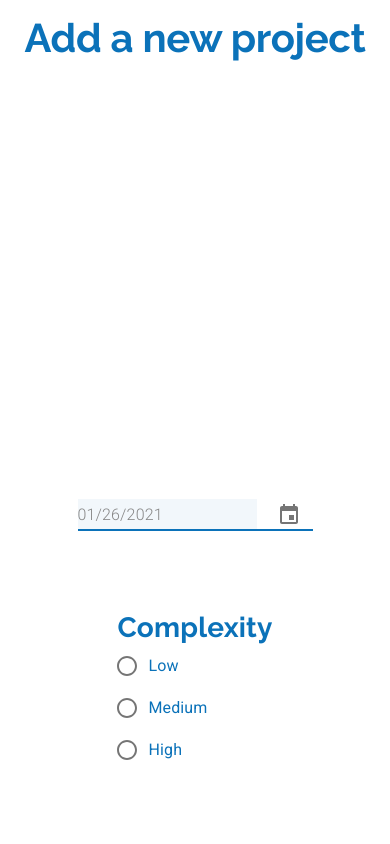
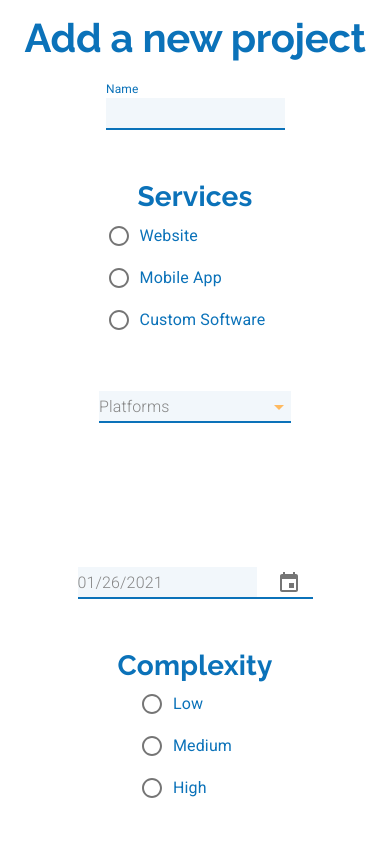
Before and after one commit to mohamed-Githu/arc-manager.react-material, a React (Create React App) app: page / in a window 390 px wide. Both pictures are taken after a click on the icon 385 px from the left and 200 px from the top of the page. Shown: the top 844 px of the page. Built offline with nearby package versions, Linux system fonts and the light colour scheme.

Commit message:
Added the styles to make the modal responsive on all screen sizes

```diff
--- a/src/components/ui/add-modal/add-modal.component.jsx
+++ b/src/components/ui/add-modal/add-modal.component.jsx
@@ -13,12 +13,16 @@ import {
   Select,
   MenuItem,
   Button,
+  useTheme,
+  useMediaQuery,
 } from "@material-ui/core";
 import { KeyboardDatePicker } from "@material-ui/pickers";
 import { format } from "date-fns";
 
 const AddModal = ({ addRow, rows, ...modalProps }) => {
   const classes = useStyles();
+  const theme = useTheme();
+  const matchesSM = useMediaQuery(theme.breakpoints.down("sm"));
 
   const [date, handleDateChange] = useState(new Date());
   const [input, setInput] = useState({
@@ -90,7 +94,7 @@ const AddModal = ({ addRow, rows, ...modalProps }) => {
           </Grid>
           <Grid item container>
             <Grid item container justify="space-between">
-              <Grid item container direction="column" sm>
+              <Grid item container sm className={classes.column1}>
                 <Grid item>
                   <TextField
                     id="name"
@@ -139,7 +143,7 @@ const AddModal = ({ addRow, rows, ...modalProps }) => {
                       />
                     </RadioGroup>
                   </Grid>
-                  <Grid item style={{ marginTop: "5em" }}>
+                  <Grid item className={classes.selectContainer}>
                     <Select
                       labelId="platforms"
                       id="platforms"
@@ -210,7 +214,13 @@ const AddModal = ({ addRow, rows, ...modalProps }) => {
                   </Grid>
                 </Grid>
               </Grid>
-              <Grid item container direction="column" alignItems="flex-end" sm>
+              <Grid
+                item
+                container
+                direction="column"
+                alignItems={matchesSM ? "center" : "flex-end"}
+                sm
+              >
                 <Grid item>
                   <TextField
                     InputProps={{
@@ -262,7 +272,7 @@ const AddModal = ({ addRow, rows, ...modalProps }) => {
                         />
                       </RadioGroup>
                     </Grid>
-                    <Grid item style={{ marginTop: "5em" }}>
+                    <Grid item className={classes.selectContainer}>
                       <Select
                         labelId="features"
                         id="features"
@@ -294,7 +304,10 @@ const AddModal = ({ addRow, rows, ...modalProps }) => {
                   onClick={submitProject}
                   disabled={
                     !(service === "Website"
-                      ? name.length && total.length && features.length && !exicts
+                      ? name.length &&
+                        total.length &&
+                        features.length &&
+                        !exicts
                       : name.length &&
                         total.length &&
                         features.length &&
--- a/src/components/ui/add-modal/add-modal.styles.jsx
+++ b/src/components/ui/add-modal/add-modal.styles.jsx
@@ -28,19 +28,13 @@ const useStyles = makeStyles((theme) => ({
     "&:focus": {
       outline: "none",
     },
-    // [theme.breakpoints.down("md")]: {
-    //   width: "40em",
-    // },
-    // [theme.breakpoints.down("sm")]: {
-    //   width: "30em",
-    // },
-    // [theme.breakpoints.down("xs")]: {
-    //   flexDirection: "row",
-    //   justifyContent: "flex-end",
-    //   alignItems: "flex-start",
-    //   width: "100%",
-    //   height: "100vh",
-    // },
+    [theme.breakpoints.down("md")]: {
+      width: "50em",
+    },
+    [theme.breakpoints.down("sm")]: {
+      width: "100%",
+      height: "100vh",
+    },
   },
   service: {
     fontWeight: 400,
@@ -48,6 +42,11 @@ const useStyles = makeStyles((theme) => ({
   radiosContainer: {
     flexDirection: "column",
     marginTop: "5em",
+    [theme.breakpoints.down("sm")]: {
+      alignItems: "center",
+      marginBottom: "8em",
+      marginTop: 50,
+    },
   },
   buttonsContainer: {
     marginTop: "3em",
@@ -68,6 +67,18 @@ const useStyles = makeStyles((theme) => ({
       textDecoration: "underline",
     },
   },
+  column1: {
+    flexDirection: "column",
+    [theme.breakpoints.down("sm")]: {
+      alignItems: "center",
+    },
+  },
+  selectContainer: {
+    marginTop: "5em",
+    [theme.breakpoints.down("sm")]: {
+      marginTop: 50,
+    },
+  }
 }));
 
 export default useStyles;
--- a/src/components/ui/content-tabel/content-tabel.component.jsx
+++ b/src/components/ui/content-tabel/content-tabel.component.jsx
@@ -414,7 +414,9 @@ const EnhancedTable = ({ rows, searchValue, handleDelete }) => {
                       </TableCell>
                       <TableCell align="center">{row.date}</TableCell>
                       <TableCell align="center">{row.service}</TableCell>
-                      <TableCell align="center">{row.features}</TableCell>
+                      <TableCell style={{ width: "5em" }} align="center">
+                        {row.features}
+                      </TableCell>
                       <TableCell align="center">{row.complexity}</TableCell>
                       <TableCell align="center">{row.platforms}</TableCell>
                       <TableCell align="center">{row.users}</TableCell>
```
Also changed, not shown: 1 other file (tests, documents, lock files or other folders).
